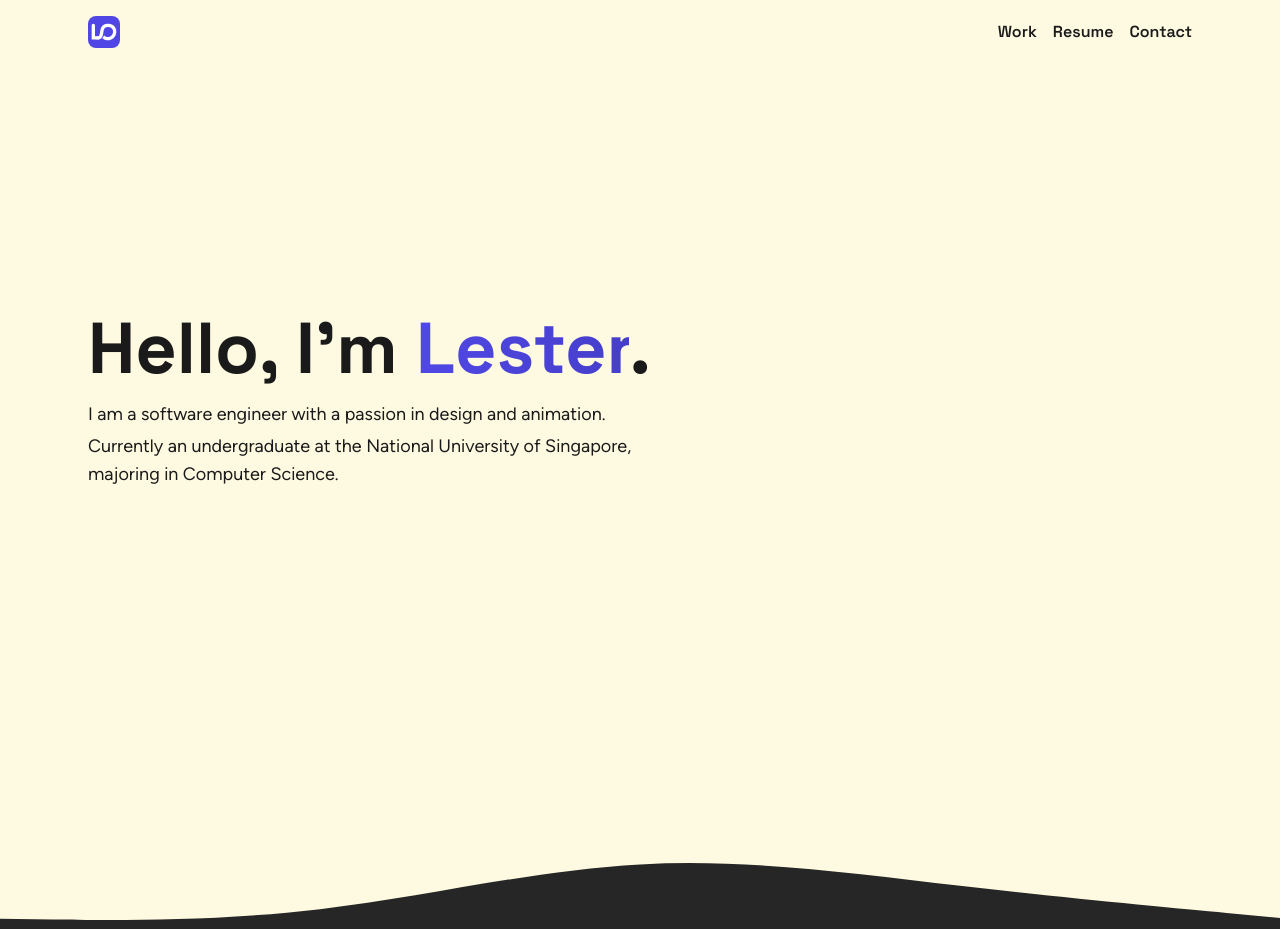
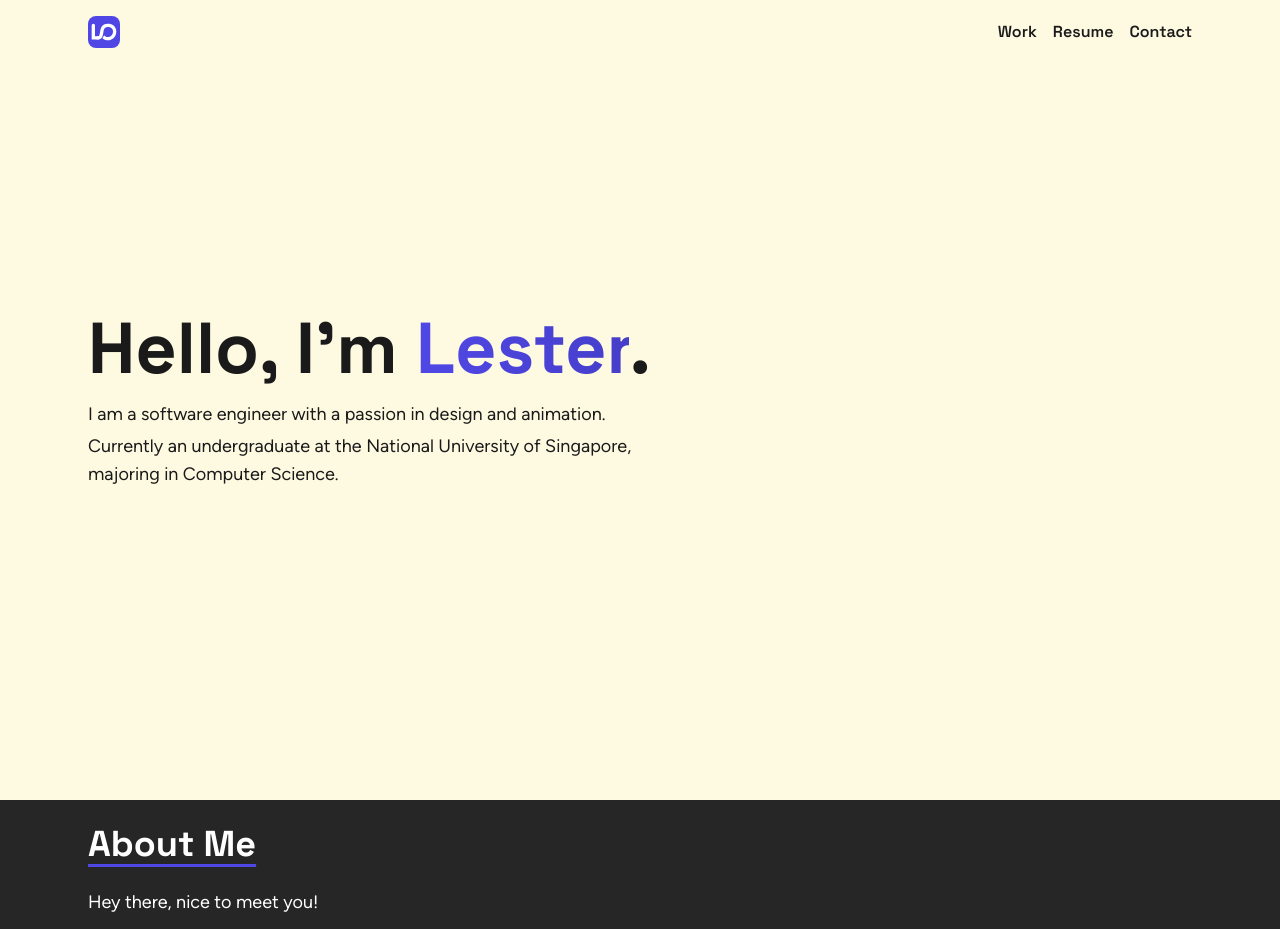
Before and after one commit to lesterong/lesterong.com, a React (Create React App) app: page / in a window 1280 px wide. Shown: the top 929 px of the page. Built offline with nearby package versions, Linux system fonts and the light colour scheme.

Commit message:
Remove wave due to webkit bug

```diff
--- a/src/assets/Wave.tsx
+++ /dev/null
@@ -1,7 +0,0 @@
-const Wave = () => (
-  <svg className="w-screen fill-beige-100" viewBox="0 0 1280 120" xmlns="http://www.w3.org/2000/svg">
-    <path d="M0 118.815L53.3 119.514C106.7 120.3 213.3 121.698 320 109.205C426.7 96.712 533.3 70.1533 640 64.3873C746.7 58.5339 853.3 73.3858 960 85.7915C1066.7 98.1098 1173.3 108.069 1226.7 112.962L1280 117.941V0H1226.7C1173.3 0 1066.7 0 960 0C853.3 0 746.7 0 640 0C533.3 0 426.7 0 320 0C213.3 0 106.7 0 53.3 0H0V118.815Z" />
-  </svg>
-);
-
-export default Wave;
--- a/src/sections/AboutSection.tsx
+++ b/src/sections/AboutSection.tsx
@@ -1,13 +1,8 @@
 import Bgcolors from '../types/Bgcolors';
 import Textcolors from '../types/Textcolors';
 import Section from './Section';
-import Wave from '../assets/Wave';
 
 const AboutSection = () => (
-  <>
-    <div className="bg-gray-200">
-      <Wave />
-    </div>
   <Section color={Bgcolors.Gray} textColor={Textcolors.White}>
     <div className="max-w-xl">
       <h2 className="mt-6">About Me</h2>
@@ -18,7 +13,6 @@ const AboutSection = () => (
       </p>
     </div>
   </Section>
-  </>
 );
 
 export default AboutSection;
```
Lines whose indentation alone changed are shown as unchanged.
